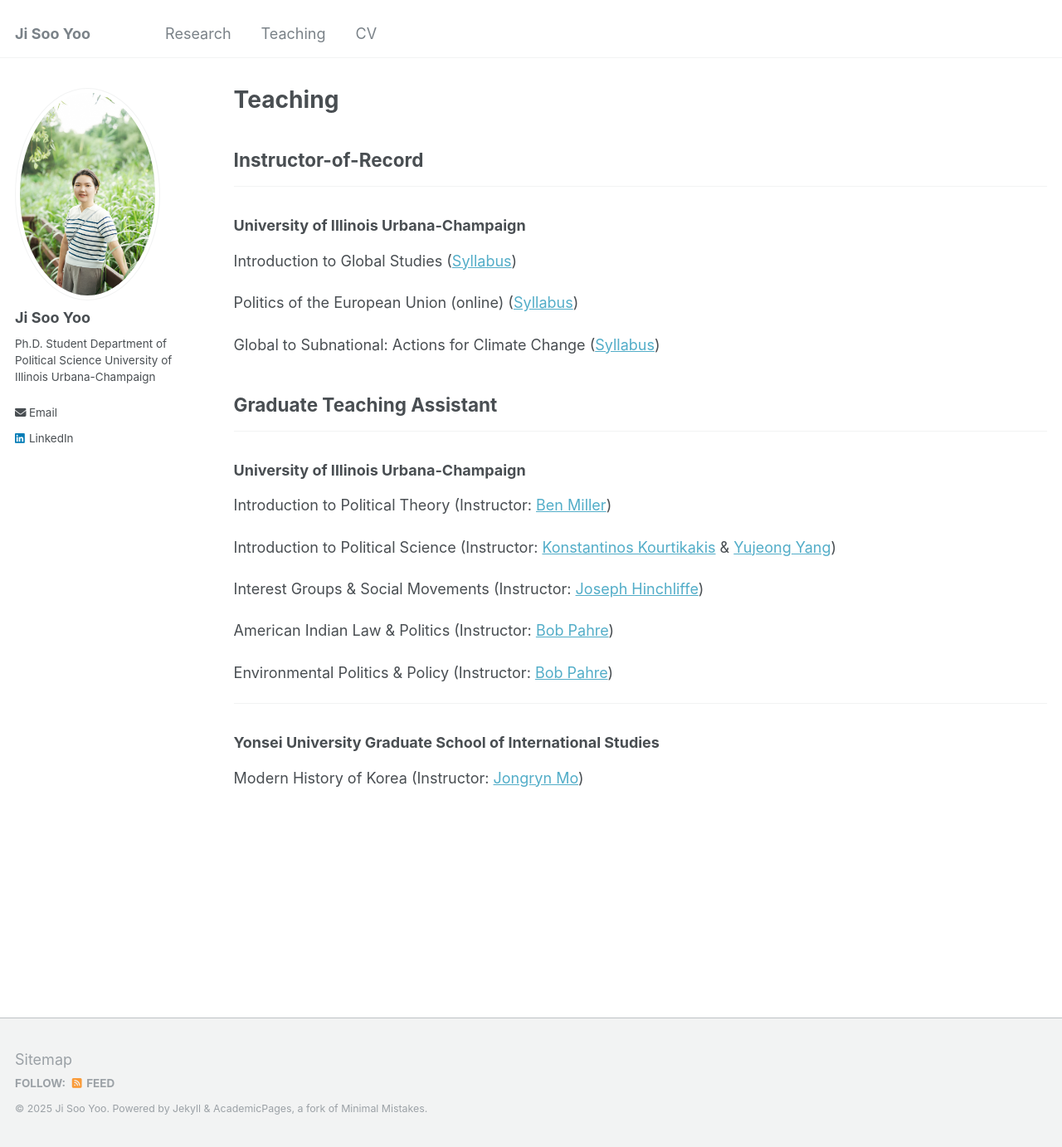
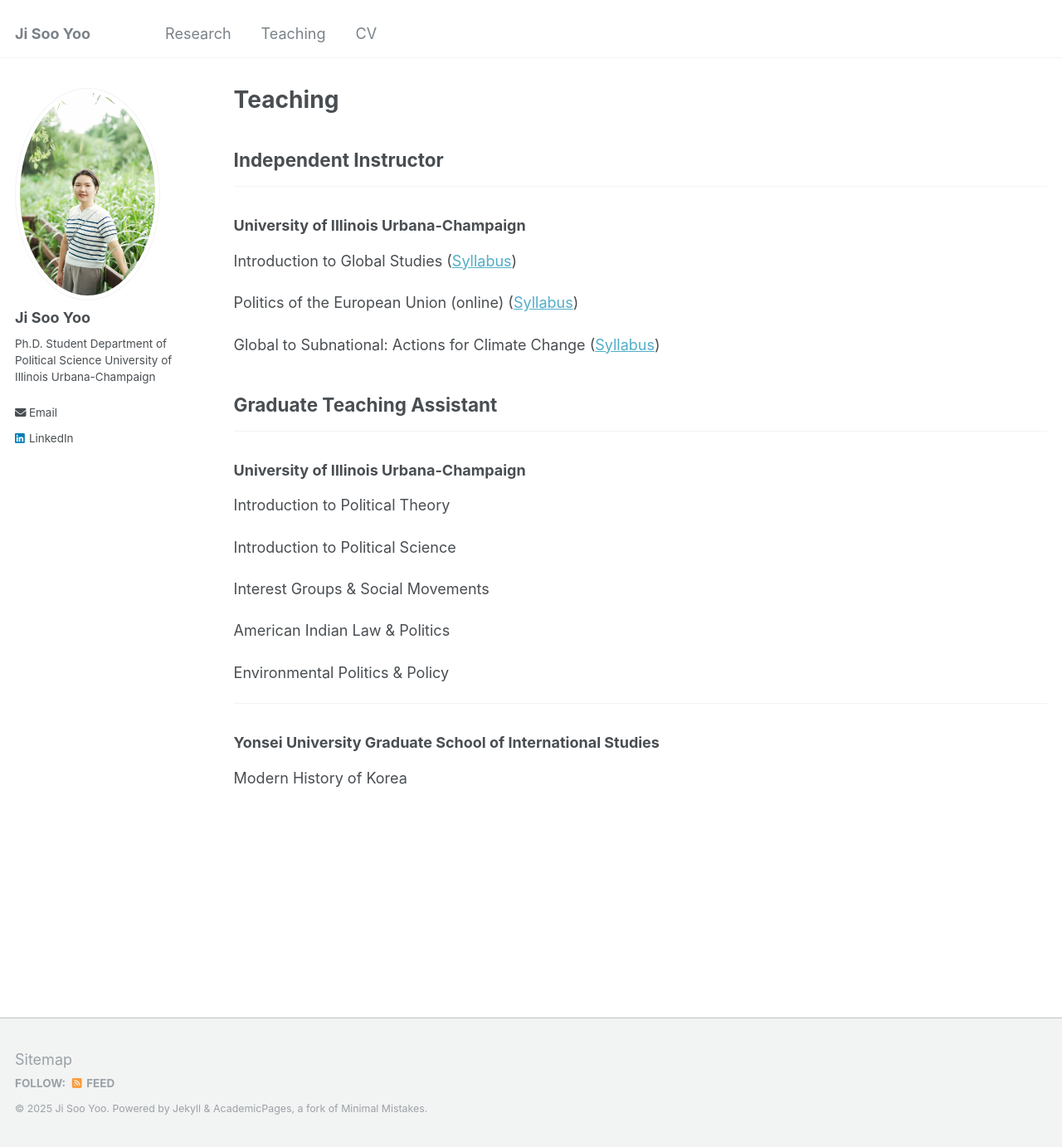
Before and after one commit to jisooyoo2/jisooyoo.github.io, a Jekyll site: the page built from _pages/teaching.md, in a window 1280 px wide and 1382 px high. Shown: the whole window at 83% size. Built offline with Jekyll 4.4.1, drawn with Linux system fonts in a browser that asks for light colours.

Commit message:
Update teaching.md

```diff
--- a/_pages/teaching.md
+++ b/_pages/teaching.md
@@ -4,7 +4,7 @@ title: "Teaching"
 permalink: /teaching/
 author_profile: true
 ---
-## Instructor-of-Record
+## Independent Instructor
 ------
 ### University of Illinois Urbana-Champaign
 
@@ -18,17 +18,17 @@ Global to Subnational: Actions for Climate Change ([Syllabus](/files/GLBL296_Syl
 ------
 ### University of Illinois Urbana-Champaign
 
-Introduction to Political Theory (Instructor: [Ben Miller](https://pol.illinois.edu/directory/profile/bm50))
+Introduction to Political Theory
 
-Introduction to Political Science (Instructor: [Konstantinos Kourtikakis](https://pol.illinois.edu/directory/profile/kkourtik) & [Yujeong Yang](https://pol.illinois.edu/directory/profile/yujeong))
+Introduction to Political Science
 
-Interest Groups & Social Movements (Instructor: [Joseph Hinchliffe](https://pol.illinois.edu/directory/profile/jjhinch))
+Interest Groups & Social Movements
 
-American Indian Law & Politics (Instructor: [Bob Pahre](https://pol.illinois.edu/directory/profile/pahre))
+American Indian Law & Politics
 
-Environmental Politics & Policy (Instructor: [Bob Pahre](https://pol.illinois.edu/directory/profile/pahre))
+Environmental Politics & Policy
 
 ------
 ### Yonsei University Graduate School of International Studies
 
-Modern History of Korea (Instructor: [Jongryn Mo](https://gsis1.yonsei.ac.kr/main/faculty.asp?mid=n01_04&act=view&sOpt=A&idx=25))
+Modern History of Korea
```
